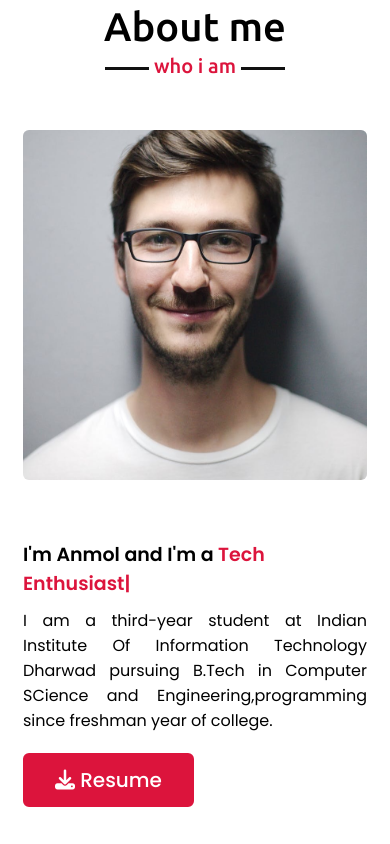
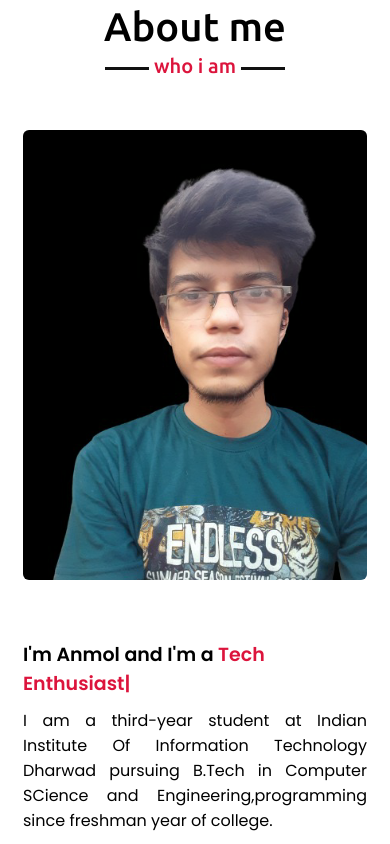
Before and after one commit to Anmol-Kumar-192001/Anmol_Portfolio, a plain HTML site: page index.html in a window 390 px wide. Shown: the part 940-1784 px from the top of the page. Drawn offline with nearby package versions, Linux system fonts and the light colour scheme.

Commit message:
updated my portfolio

```diff
--- a/index.html
+++ b/index.html
@@ -53,8 +53,8 @@
         <div class="max-width">
             <h2 class="title">About me</h2>
             <div class="about-content">
-                <div class="column left">
-                    <img src="images/profile-1.jpeg" alt="">
+                <div class="column left ">
+                    <img src="images/Anmol_Photo.jpg" alt="" class="photo">
                 </div>
                 <div class="column right">
                     <div class="text">I'm Anmol and I'm a <span class="typing-2"></span></div>
--- a/style.css
+++ b/style.css
@@ -165,7 +165,7 @@ section .title::after{
 /* home section styling */
 .home{
     display: flex;
-    background: url("images/banner.jpg") no-repeat center;
+    background: url("images/bg.jpg") no-repeat center;
     height: 100vh;
     color: #fff;
     min-height: 500px;
@@ -221,7 +221,7 @@ section .title::after{
     width: 45%;
 }
 .about .about-content .left img{
-    height: 400px;
+    height: 450px;
     width: 400px;
     object-fit: cover;
     border-radius: 6px;
@@ -408,6 +408,7 @@ section .title::after{
     font-weight: 500;
     margin: 10px 0 7px 0;
 }
+
 .teams .carousel .card img{
     height: 150px;
     width: 150px;
@@ -571,7 +572,7 @@ footer span a:hover{
 /* responsive media query start */
 @media (max-width: 1104px) {
     .about .about-content .left img{
-        height: 350px;
+        height: 450px;
         width: 350px;
     }
 }
```
Also changed, not shown: images/Anmol_Photo.jpg (added), images/bg.jpg (added).
